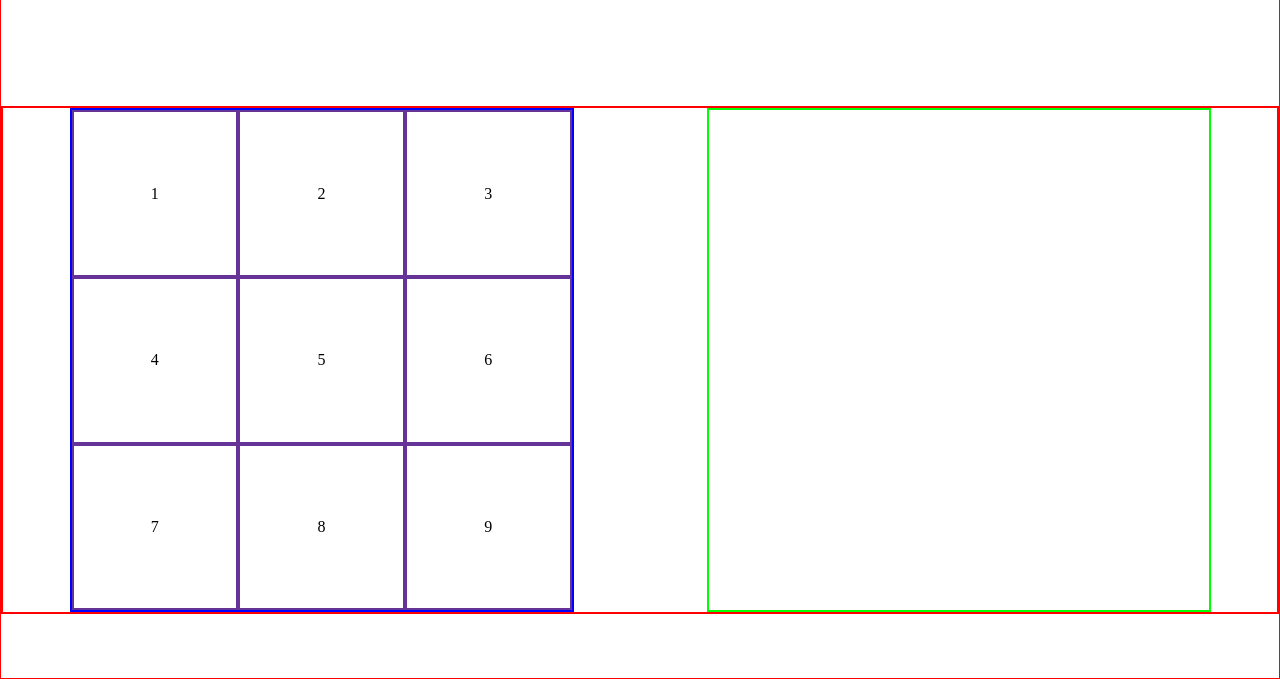
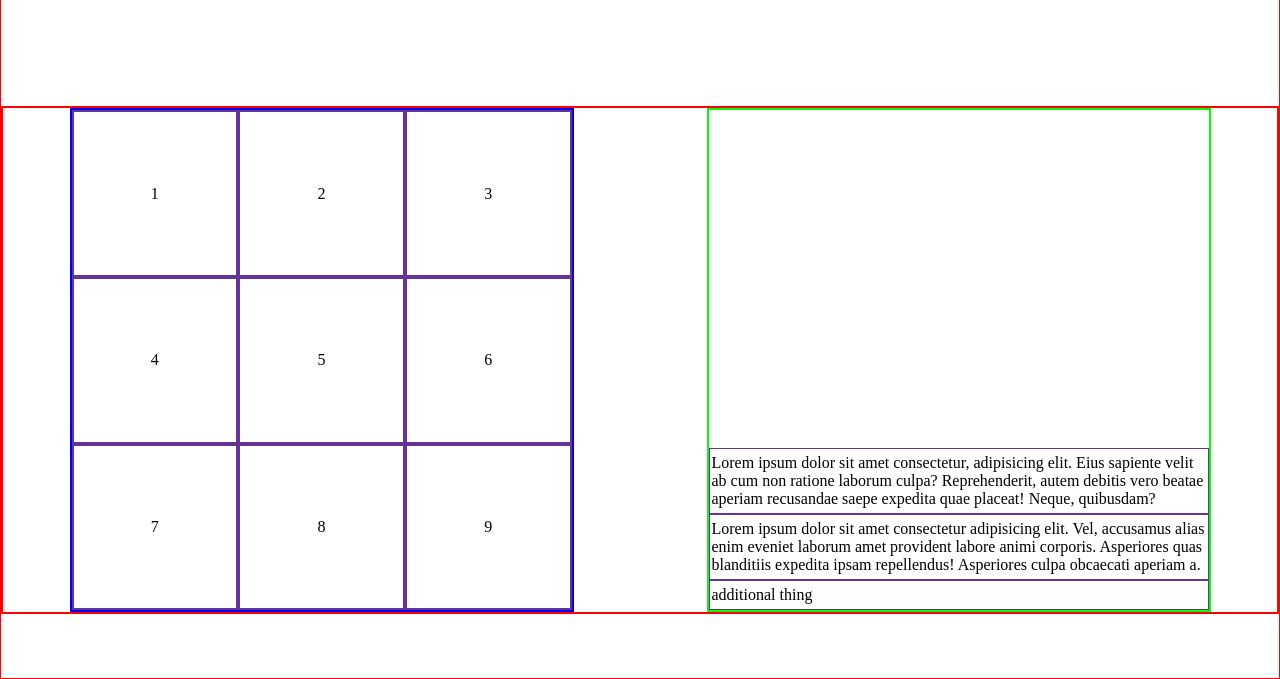
Before and after one commit to mikesealey/ci_pp2, a plain HTML site: page index.html in a window 1280 px wide. Shown: the part 123-802 px from the top of the page. Drawn offline with Linux system fonts and the light colour scheme.

Commit message:
adds styling to console

```diff
--- a/assets/css/style.css
+++ b/assets/css/style.css
@@ -52,3 +52,15 @@ body {
     flex-direction: column;
     justify-content: space-around;
 }
+
+#console {
+    display: flex;
+    flex-direction: column;
+    justify-content: flex-end;
+
+}
+
+#console * {
+    border: 1px solid rebeccapurple;
+    padding: 5px 2px;
+}
--- a/index.html
+++ b/index.html
@@ -26,7 +26,11 @@
                 <div id="c3">9</div>
             </div>
         </div>
-        <div id="console"></div>
+        <div id="console">
+            <div>Lorem ipsum dolor sit amet consectetur, adipisicing elit. Eius sapiente velit ab cum non ratione laborum culpa? Reprehenderit, autem debitis vero beatae aperiam recusandae saepe expedita quae placeat! Neque, quibusdam?</div>
+            <div>Lorem ipsum dolor sit amet consectetur adipisicing elit. Vel, accusamus alias enim eveniet laborum amet provident labore animi corporis. Asperiores quas blanditiis expedita ipsam repellendus! Asperiores culpa obcaecati aperiam a.</div>
+            <div>additional thing</div>
+        </div>
     </div>
     <script src="./assets/js/script.js"></script>
 </body>
```
